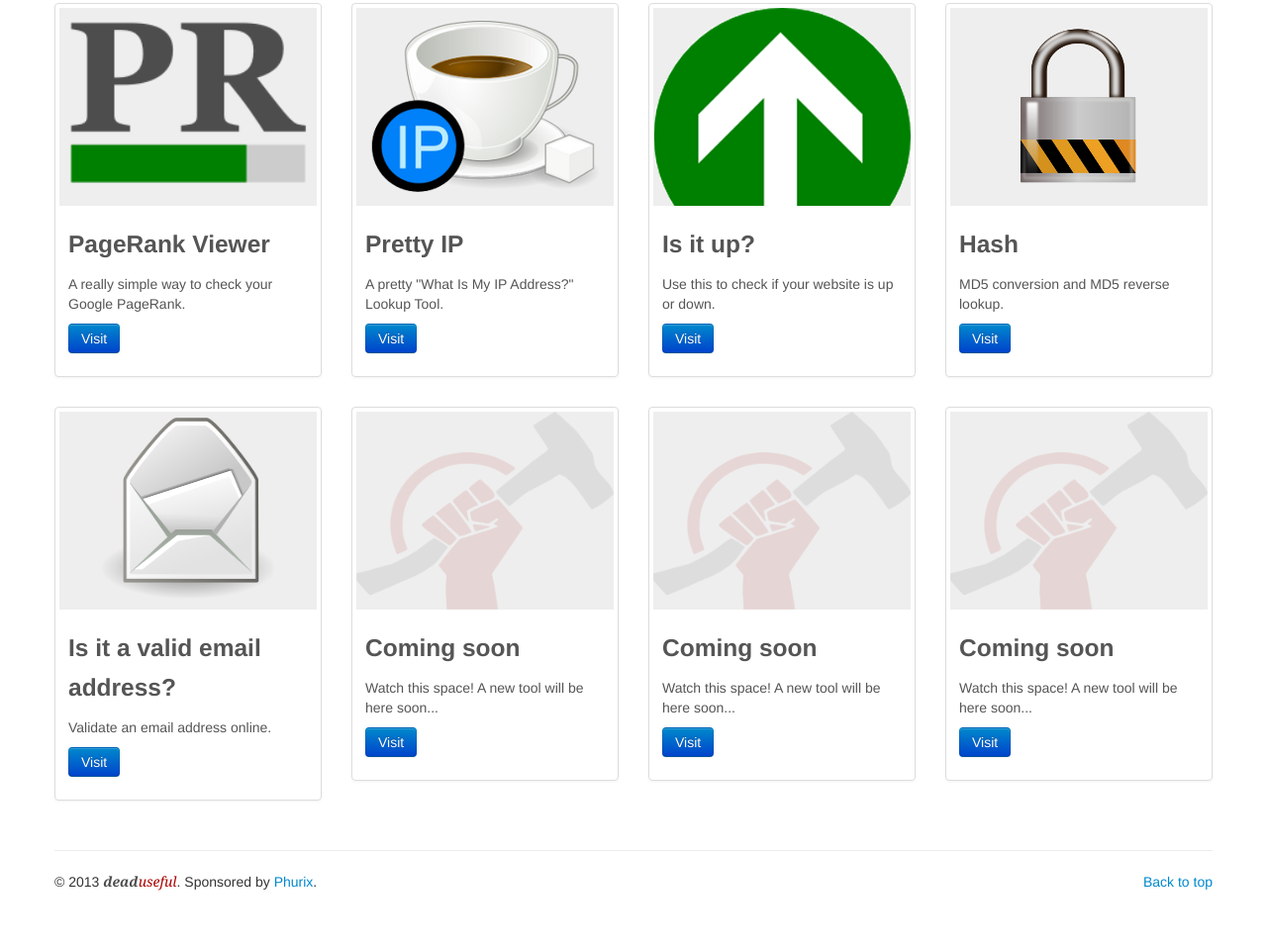
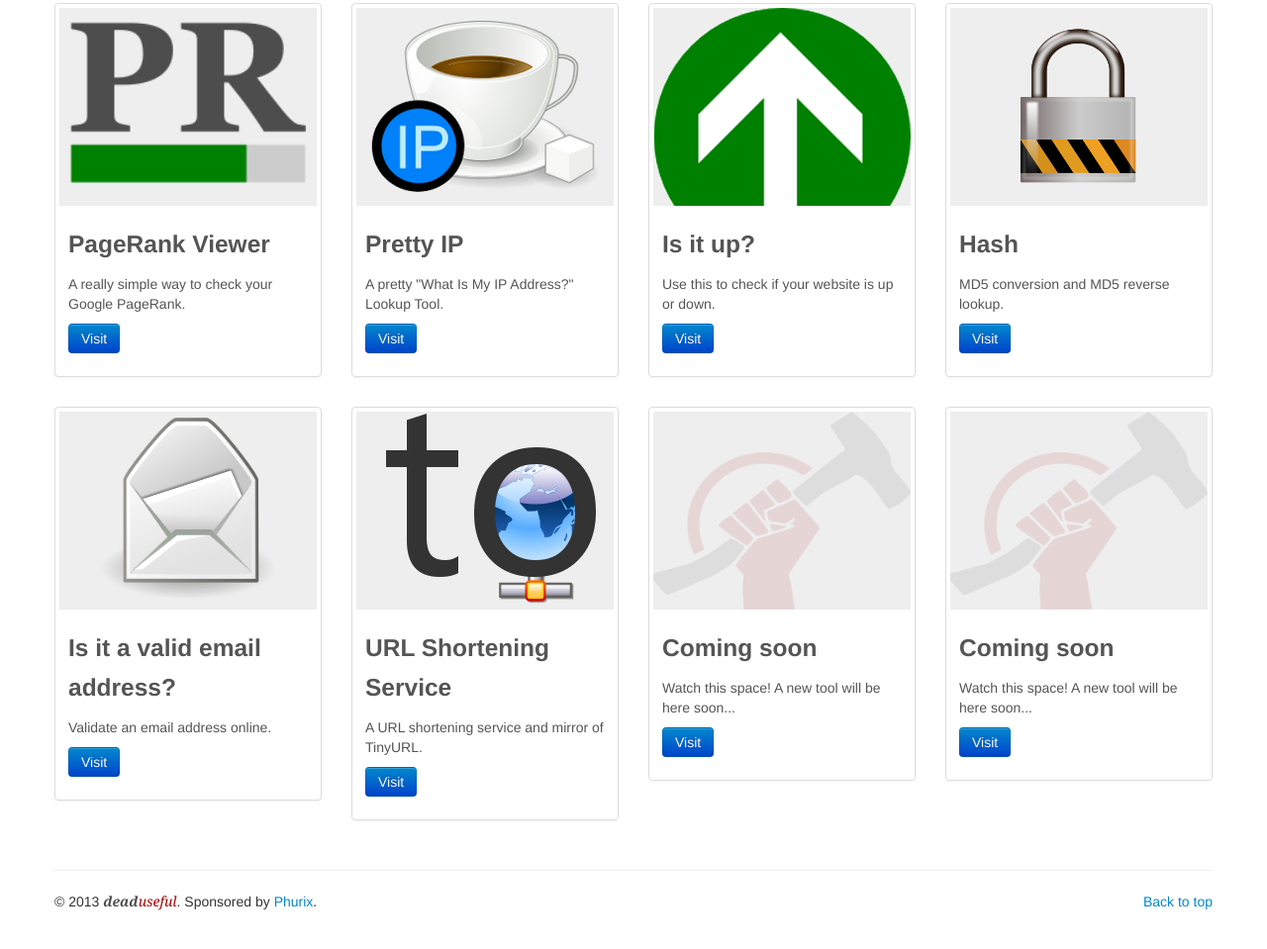
Before and after one commit to testjob/deaduseful.github.com, a plain HTML site: page index.html in a window 1280 px wide. Shown: the part 613-1572 px from the top of the page at 99% size. Drawn offline with Linux system fonts and the light colour scheme.

Commit message:
Adding the "to" tool.

```diff
--- a/index.html
+++ b/index.html
@@ -167,11 +167,11 @@
               </li>
               <li class="span3">
                 <div class="thumbnail">
-                  <img src="img/deaduseful-background.png" alt="Thumbnail">
+                  <img src="img/tools_to.png" alt="To Thumbnail">
                   <div class="caption">
-                    <h3>Coming soon</h3>
-                    <p>Watch this space! A new tool will be here soon...</p>
-                    <p><a href="#" class="btn btn-primary">Visit</a></p>
+                    <h3>URL Shortening Service</h3>
+                    <p>A URL shortening service and mirror of TinyURL.</p>
+                    <p><a href="http://to.deaduseful.com/" class="btn btn-primary">Visit</a></p>
                   </div>
                 </div>
               </li>
```
Also changed, not shown: img/tools_to.png (added).
